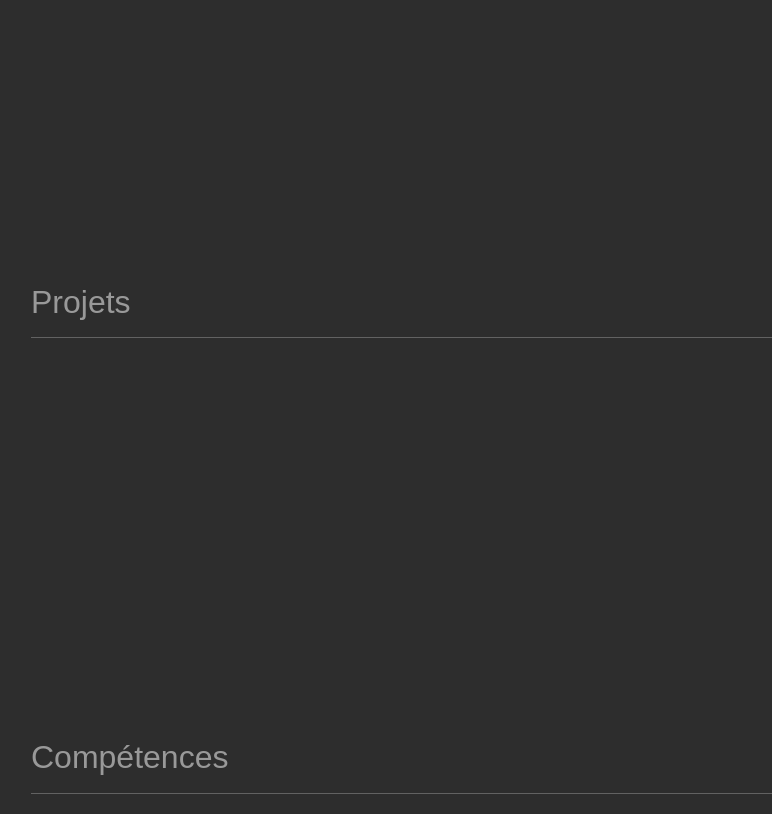
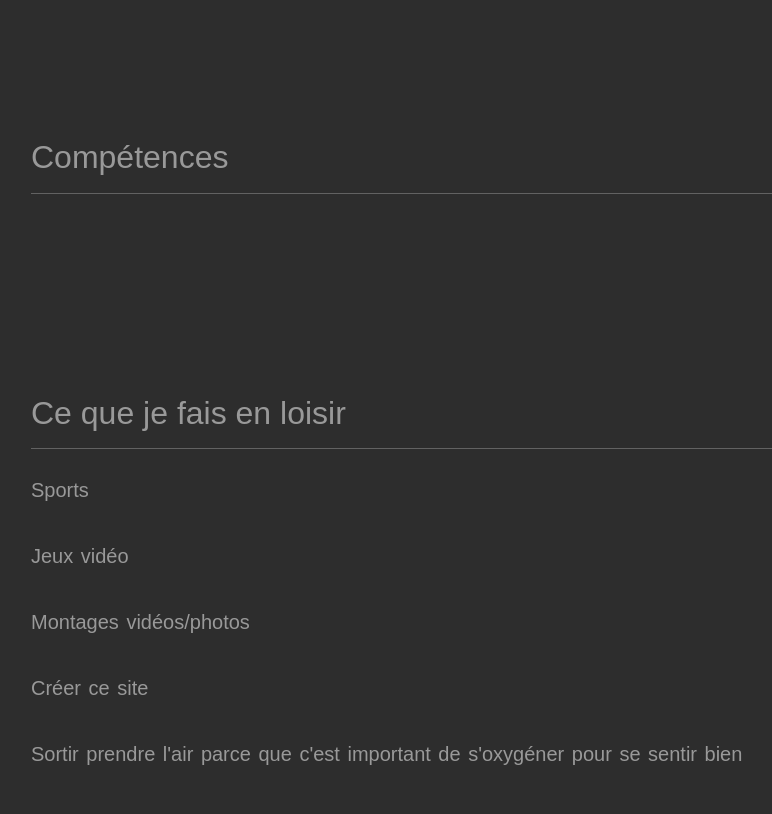
Before and after one commit to Austin-William/Curriculum-vitae, a React (Create React App) app: page / in a window 1280 px wide. Shown: the part 1920-2734 px from the top of the page, without its empty margins (49-821 px from the left). Built offline with nearby package versions, Linux system fonts and the light colour scheme.

Commit message:
[ADD] hobbies description

```diff
--- a/src/components/Hobbies.js
+++ b/src/components/Hobbies.js
@@ -12,6 +12,23 @@ function Hobbies() {
                 {t("cv.hobbies.title")}
             </h2>
             <hr />
+            <div className="Hobbies-description">
+                <p>
+                    {t("cv.hobbies.hobby-1")}
+                </p>
+                <p>
+                    {t("cv.hobbies.hobby-2")}
+                </p>
+                <p>
+                    {t("cv.hobbies.hobby-3")}
+                </p>
+                <p>
+                    {t("cv.hobbies.hobby-4")}
+                </p>
+                <p>
+                    {t("cv.hobbies.hobby-5")}
+                </p>
+            </div>
         </div>
     );
 }
--- a/src/i18n/json/fr.json
+++ b/src/i18n/json/fr.json
@@ -37,10 +37,11 @@
         },
         "hobbies": {
             "title": "Ce que je fais en loisir",
-            "hobby-1": "Sport",
-            "hobby-2": "Je pratique le foot",
-            "hobby-3": "Je pratique le basket",
-            "hobby-4": "Je pratique le handball"
+            "hobby-1": "Sports",
+            "hobby-2": "Jeux vidéo",
+            "hobby-3": "Montages vidéos/photos",
+            "hobby-4": "Créer ce site",
+            "hobby-5": "Sortir prendre l'air parce que c'est important de s'oxygéner pour se sentir bien"
 
         }
     },
--- a/src/styles/Experiences.css
+++ b/src/styles/Experiences.css
@@ -1,3 +1,3 @@
 .Experiences {
-    margin-top: 10em;
+    margin-top: 5em;
 }
--- a/src/styles/Hobbies.css
+++ b/src/styles/Hobbies.css
@@ -1,3 +1,11 @@
 .Hobbies {
-    margin-top: 10em;
+    margin-top: 5em;
 }
+
+.Hobbies .Hobbies-description {
+    height: auto;
+    width: 80%;
+    text-align: justify;
+    word-spacing: 2px;
+    font-size: 20px;
+}
--- a/src/styles/Projects.css
+++ b/src/styles/Projects.css
@@ -1,3 +1,3 @@
 .Projects {
-    margin-top: 10em;
+    margin-top: 5em;
 }
--- a/src/styles/Skills.css
+++ b/src/styles/Skills.css
@@ -1,3 +1,3 @@
 .Skills {
-    margin-top: 10em;
+    margin-top: 5em;
 }
```
